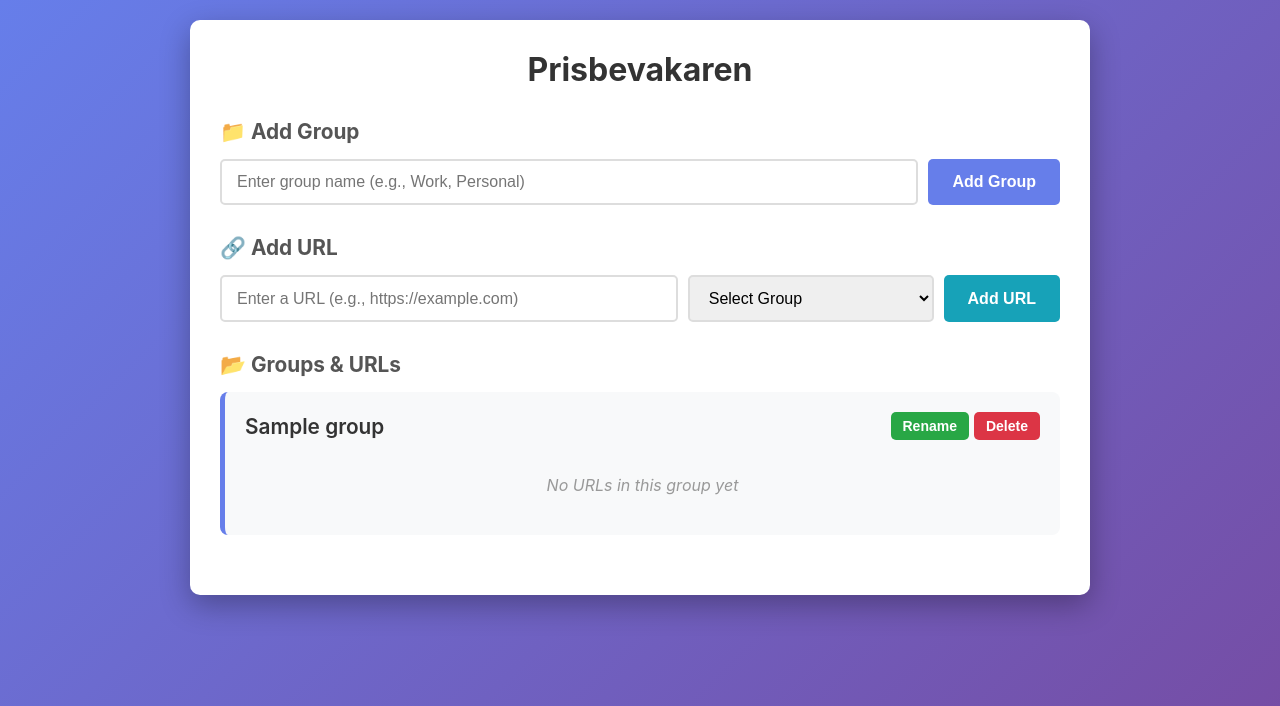
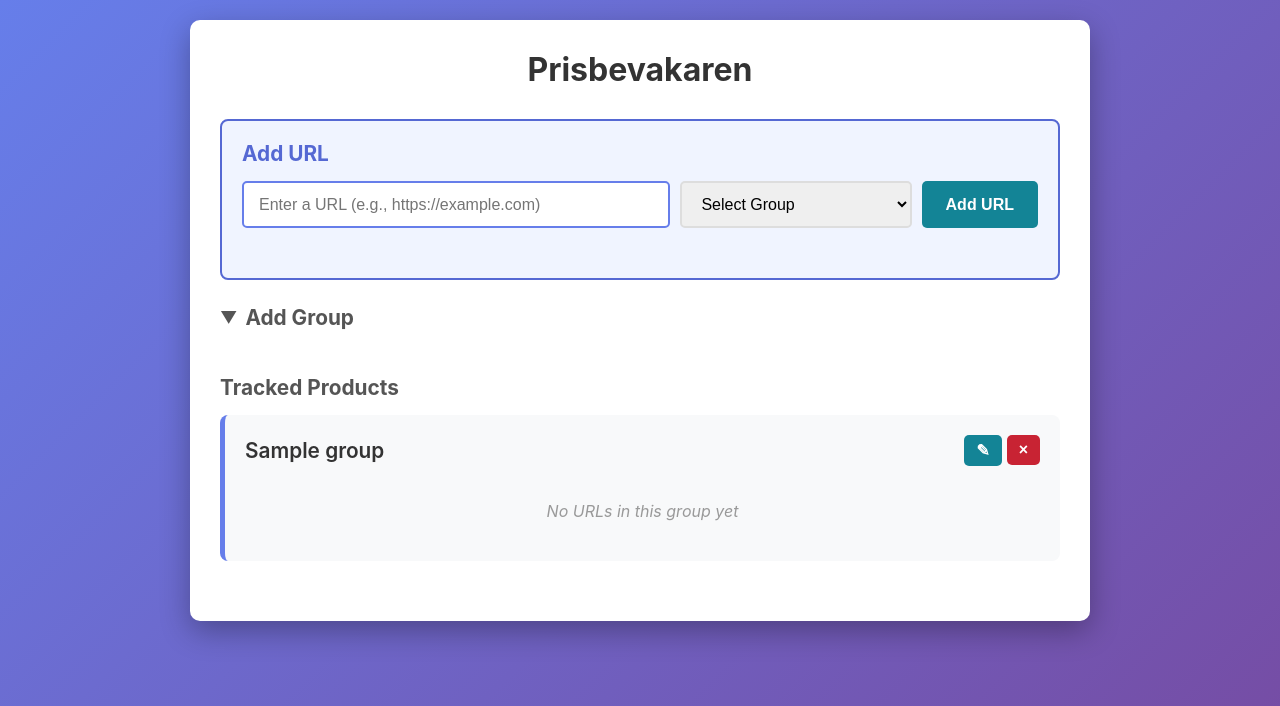
Before and after one commit to frangiz/prisbevakaren, a Flask app: template src/templates/index.html in a window 1280 px wide. Shown: the top 706 px of the page. Run offline with Flask 3, Linux system fonts and the light colour scheme; the template is opened without the code that fills it: most values are stand-ins (such as "Sample title", 1, 10 or a date in 2020).

Commit message:
UI improvements

```diff
--- a/src/templates/index.html
+++ b/src/templates/index.html
@@ -85,37 +85,44 @@
             font-weight: 600;
         }
         .btn-primary {
-            background-color: #667eea;
+            background-color: #5568d3;
             color: white;
         }
         .btn-primary:hover {
-            background-color: #5568d3;
+            background-color: #4451b8;
             transform: translateY(-2px);
         }
         .btn-danger {
-            background-color: #dc3545;
+            background-color: #c82333;
             color: white;
         }
         .btn-danger:hover {
-            background-color: #c82333;
+            background-color: #a71d2a;
         }
         .btn-success {
-            background-color: #28a745;
+            background-color: #218838;
             color: white;
         }
         .btn-success:hover {
-            background-color: #218838;
+            background-color: #1e7e34;
         }
         .btn-info {
-            background-color: #17a2b8;
+            background-color: #138496;
             color: white;
         }
         .btn-info:hover {
-            background-color: #138496;
+            background-color: #0f6674;
+        }
+        .btn-secondary {
+            background-color: #5a6268;
+            color: white;
+        }
+        .btn-secondary:hover {
+            background-color: #4e555b;
         }
         .small-btn {
             padding: 6px 12px;
-            font-size: 14px;
+            font-size: 16px;
         }
         .section {
             margin-bottom: 30px;
@@ -231,6 +238,41 @@
             color: #999;
             font-style: italic;
         }
+        .collapsible-header {
+            cursor: pointer;
+            display: flex;
+            align-items: center;
+            gap: 8px;
+            user-select: none;
+        }
+        .collapsible-header:hover {
+            opacity: 0.8;
+        }
+        .toggle-icon {
+            font-size: 0.8em;
+            transition: transform 0.3s;
+        }
+        .toggle-icon.collapsed {
+            transform: rotate(-90deg);
+        }
+        .collapsible-content {
+            max-height: 500px;
+            overflow: hidden;
+            transition: max-height 0.3s ease-out;
+        }
+        .collapsible-content.collapsed {
+            max-height: 0;
+        }
+        .primary-section {
+            background: #f0f4ff;
+            border: 2px solid #5568d3;
+            border-radius: 8px;
+            padding: 20px;
+            margin-bottom: 25px;
+        }
+        .primary-section h2 {
+            color: #5568d3;
+        }
     </style>
 </head>
 <body>
@@ -247,21 +289,12 @@
             {% endif %}
         {% endwith %}
 
-        <!-- Add Group Form -->
-        <div class="section">
-            <h2>📁 Add Group</h2>
-            <form method="POST" action="{{ url_for('add_group') }}" class="add-form">
-                <input type="text" name="group_name" placeholder="Enter group name (e.g., Work, Personal)" required>
-                <button type="submit" class="btn btn-primary">Add Group</button>
-            </form>
-        </div>
-
         <!-- Add URL Form -->
         {% if groups %}
-        <div class="section">
-            <h2>🔗 Add URL</h2>
+        <div class="section primary-section">
+            <h2>Add URL</h2>
             <form method="POST" action="{{ url_for('add_url') }}" class="add-form">
-                <input type="text" name="url" placeholder="Enter a URL (e.g., https://example.com)" required>
+                <input type="text" name="url" placeholder="Enter a URL (e.g., https://example.com)" required autofocus>
                 <select name="group_id" required>
                     <option value="">Select Group</option>
                     {% for group in groups %}
@@ -273,27 +306,41 @@
         </div>
         {% endif %}
 
+        <!-- Add Group Form -->
+        <div class="section">
+            <h2 class="collapsible-header" onclick="toggleCollapse()">
+                <span class="toggle-icon" id="toggle-icon">▼</span>
+                <span>Add Group</span>
+            </h2>
+            <div class="collapsible-content collapsed" id="group-form">
+                <form method="POST" action="{{ url_for('add_group') }}" class="add-form" style="margin-top: 15px;">
+                    <input type="text" name="group_name" placeholder="Enter group name (e.g., Work, Personal)" required>
+                    <button type="submit" class="btn btn-primary">Add Group</button>
+                </form>
+            </div>
+        </div>
+
         <!-- Groups and URLs Display -->
         {% if groups %}
             <div class="section">
-                <h2>📂 Groups & URLs</h2>
+                <h2>Tracked Products</h2>
                 {% for group in groups %}
                     <div class="group-card">
                         <div class="group-header" id="group-header-{{ group.id }}">
                             <div class="group-display" style="display: flex; justify-content: space-between; align-items: center; width: 100%;">
                                 <span class="group-name">{{ group.name }}</span>
                                 <div class="group-actions">
-                                    <button onclick="toggleGroupEdit('{{ group.id }}')" class="btn btn-success small-btn">Rename</button>
+                                    <button onclick="toggleGroupEdit('{{ group.id }}')" class="btn btn-info small-btn" title="Rename">&#9998;</button>
                                     <form method="POST" action="{{ url_for('delete_group', group_id=group.id) }}" style="display: inline;">
-                                        <button type="submit" class="btn btn-danger small-btn" onclick="return confirm('Are you sure you want to delete this group?')">Delete</button>
+                                        <button type="submit" class="btn btn-danger small-btn" onclick="return confirm('Are you sure you want to delete this group?')" title="Delete">&times;</button>
                                     </form>
                                 </div>
                             </div>
                             <div class="group-edit">
                                 <form method="POST" action="{{ url_for('update_group', group_id=group.id) }}" style="display: flex; gap: 10px; width: 100%;">
                                     <input type="text" name="group_name" value="{{ group.name }}" required>
-                                    <button type="submit" class="btn btn-success small-btn">Save</button>
-                                    <button type="button" onclick="toggleGroupEdit('{{ group.id }}')" class="btn btn-danger small-btn">Cancel</button>
+                                    <button type="submit" class="btn btn-success small-btn" title="Save">✓</button>
+                                    <button type="button" onclick="toggleGroupEdit('{{ group.id }}')" class="btn btn-secondary small-btn" title="Cancel">✕</button>
                                 </form>
                             </div>
                         </div>
@@ -309,18 +356,18 @@
                                                     {% if url.current_price is not none or url.last_price_change is not none %}
                                                     <div style="margin-top: 8px; font-size: 13px; color: #666;">
                                                         {% if url.current_price is not none %}
-                                                        <span style="margin-right: 15px;">💰 Current Price: <strong>{{ "%.2f"|format(url.current_price) }} kr</strong></span>
+                                                        <span style="margin-right: 15px;">Current Price: <strong>{{ "%.2f"|format(url.current_price) }} kr</strong></span>
                                                         {% endif %}
                                                         {% if url.last_price_change is not none %}
-                                                        <span title="{{ url.last_price_change|format_timestamp_absolute }}">📅 Last Change: {{ url.last_price_change|format_timestamp }}</span>
+                                                        <span title="{{ url.last_price_change|format_timestamp_absolute }}">Last Change: {{ url.last_price_change|format_timestamp }}</span>
                                                         {% endif %}
                                                     </div>
                                                     {% endif %}
                                                 </div>
                                                 <div class="url-actions">
-                                                    <button onclick="toggleEdit('{{ url.id }}')" class="btn btn-success small-btn">Edit</button>
+                                                    <button onclick="toggleEdit('{{ url.id }}')" class="btn btn-info small-btn" title="Edit">&#9998;</button>
                                                     <form method="POST" action="{{ url_for('delete_url', url_id=url.id) }}" style="display: inline;">
-                                                        <button type="submit" class="btn btn-danger small-btn" onclick="return confirm('Are you sure you want to delete this URL?')">Delete</button>
+                                                        <button type="submit" class="btn btn-danger small-btn" onclick="return confirm('Are you sure you want to delete this URL?')" title="Delete">&times;</button>
                                                     </form>
                                                 </div>
                                             </div>
@@ -328,8 +375,8 @@
                                         <div class="url-edit">
                                             <form method="POST" action="{{ url_for('update_url', url_id=url.id) }}" style="display: flex; gap: 10px; width: 100%;">
                                                 <input type="text" name="url" value="{{ url.url }}" required>
-                                                <button type="submit" class="btn btn-success small-btn">Save</button>
-                                                <button type="button" onclick="toggleEdit('{{ url.id }}')" class="btn btn-danger small-btn">Cancel</button>
+                                                <button type="submit" class="btn btn-success small-btn" title="Save">✓</button>
+                                                <button type="button" onclick="toggleEdit('{{ url.id }}')" class="btn btn-secondary small-btn" title="Cancel">✕</button>
                                             </form>
                                         </div>
                                     </li>
@@ -362,6 +409,13 @@
             const header = document.getElementById('group-header-' + id);
             header.classList.toggle('editing');
         }
+
+        function toggleCollapse() {
+            const content = document.getElementById('group-form');
+            const icon = document.getElementById('toggle-icon');
+            content.classList.toggle('collapsed');
+            icon.classList.toggle('collapsed');
+        }
     </script>
 </body>
 </html>
```
